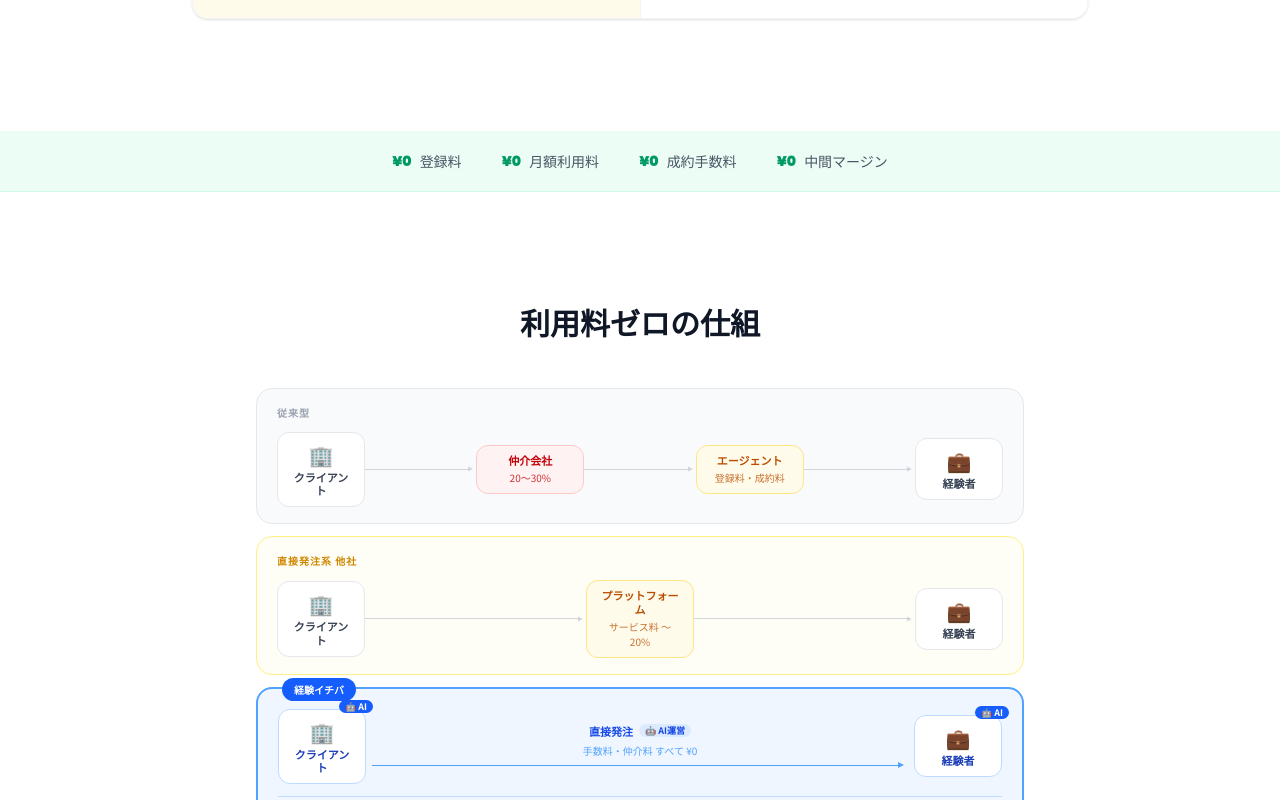
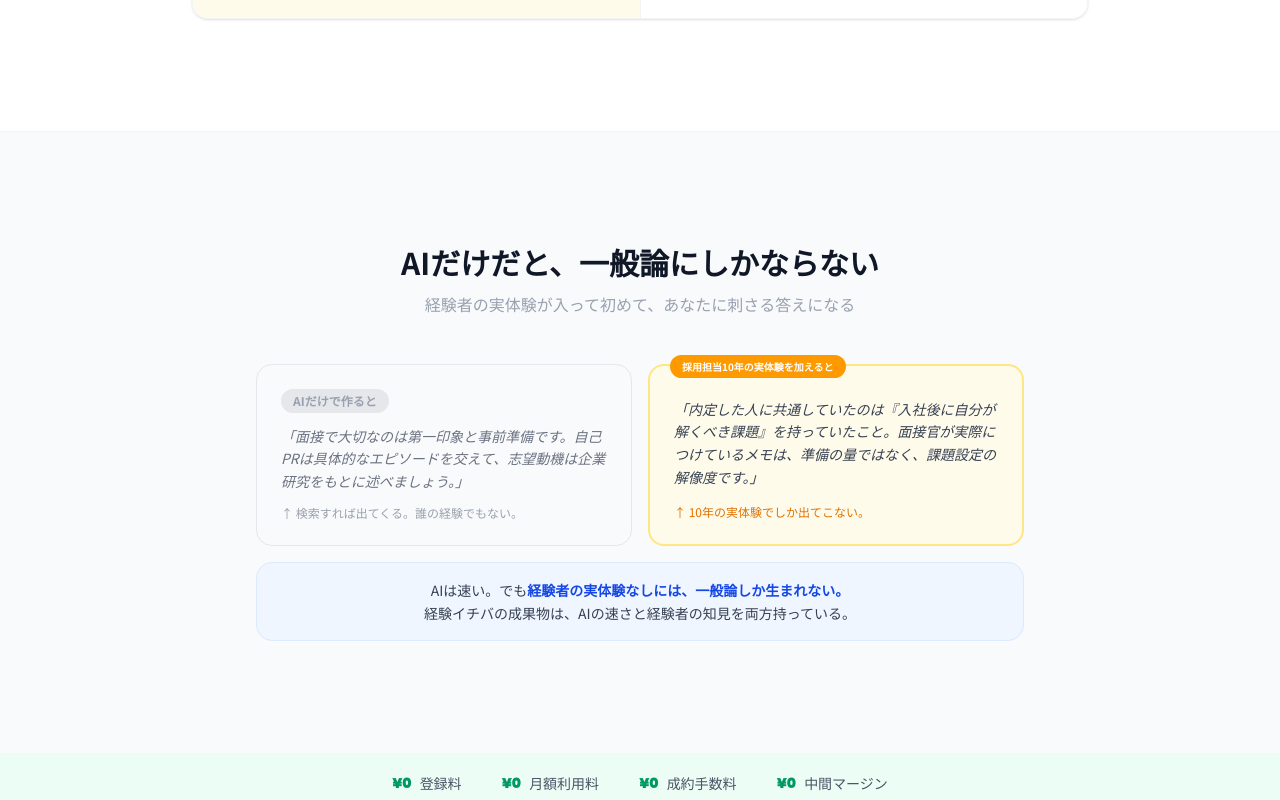
Before and after one commit to westville1030-tech11/skill-tana, a Next.js app: page / in a window 1280 px wide. Shown: the part 3000-3800 px from the top of the page. Built offline with nearby package versions, Linux system fonts and the light colour scheme; no server answers.

Commit message:
Add AI vs experience comparison section and quality section lead-in

```diff
--- a/app/page.tsx
+++ b/app/page.tsx
@@ -114,6 +114,15 @@ export default function Home() {
         </div>
       </section>
 
+      {/* B: AIだけ vs AI×経験者 */}
+      <section className="py-28 px-4 bg-slate-50 border-t border-gray-100">
+        <div className="max-w-3xl mx-auto">
+          <h2 className="text-3xl font-bold text-center text-gray-900 mb-3">AIだけだと、一般論にしかならない</h2>
+          <p className="text-center text-gray-400 mb-12">経験者の実体験が入って初めて、あなたに刺さる答えになる</p>
+          <AIvsExperience />
+        </div>
+      </section>
+
       {/* 全部ゼロ */}
       <section className="py-5 px-4 bg-emerald-50 border-b border-emerald-100">
         <div className="max-w-3xl mx-auto">
@@ -170,6 +179,10 @@ export default function Home() {
       {/* 品質保証 */}
       <section className="py-14 px-4 bg-blue-50 border-y border-blue-100">
         <div className="max-w-3xl mx-auto">
+          <p className="text-sm text-gray-600 text-center leading-relaxed max-w-xl mx-auto mb-10">
+            AIは叩き台を作る。経験者は<span className="font-bold text-blue-700">「それは正しいか」「現場ではどうだったか」</span>を加える。<br/>
+            その組み合わせが、コピペできない成果物を生む。
+          </p>
           <p className="text-center text-xs font-bold text-blue-600 uppercase tracking-widest mb-8">3つの品質保証</p>
           <div className="grid sm:grid-cols-3 gap-6">
             <div className="flex flex-col gap-2">
@@ -426,6 +439,40 @@ function ComparisonTable() {
             <p className="text-[11px] text-white font-bold leading-snug">AIが出品・発注を<br/>両側からサポート。</p>
           </div>
         </div>
+      </div>
+    </div>
+  );
+}
+
+/* ---- AI単独 vs AI×経験者 ---- */
+function AIvsExperience() {
+  return (
+    <div className="space-y-4">
+      <div className="grid md:grid-cols-2 gap-4">
+        {/* AI単独 */}
+        <div className="rounded-2xl border border-gray-200 bg-gray-50 p-6 flex flex-col gap-3">
+          <span className="text-xs font-bold text-gray-400 bg-gray-200 px-3 py-1 rounded-full self-start">AIだけで作ると</span>
+          <p className="text-sm text-gray-500 leading-relaxed italic">
+            「面接で大切なのは第一印象と事前準備です。自己PRは具体的なエピソードを交えて、志望動機は企業研究をもとに述べましょう。」
+          </p>
+          <p className="text-xs text-gray-400 mt-auto">↑ 検索すれば出てくる。誰の経験でもない。</p>
+        </div>
+        {/* AI×経験者 */}
+        <div className="rounded-2xl border-2 border-amber-200 bg-amber-50 p-6 flex flex-col gap-3 relative">
+          <div className="absolute -top-3.5 left-5">
+            <span className="bg-amber-500 text-white text-[10px] font-bold px-3 py-1 rounded-full whitespace-nowrap">採用担当10年の実体験を加えると</span>
+          </div>
+          <p className="text-sm text-gray-700 leading-relaxed italic mt-2">
+            「内定した人に共通していたのは『入社後に自分が解くべき課題』を持っていたこと。面接官が実際につけているメモは、準備の量ではなく、課題設定の解像度です。」
+          </p>
+          <p className="text-xs text-amber-600 mt-auto">↑ 10年の実体験でしか出てこない。</p>
+        </div>
+      </div>
+      <div className="rounded-2xl bg-blue-50 border border-blue-100 px-6 py-4 text-center">
+        <p className="text-sm text-gray-700 leading-relaxed">
+          AIは速い。でも<span className="font-bold text-blue-700">経験者の実体験なしには、一般論しか生まれない。</span><br className="hidden sm:block"/>
+          経験イチバの成果物は、AIの速さと経験者の知見を両方持っている。
+        </p>
       </div>
     </div>
   );
```
